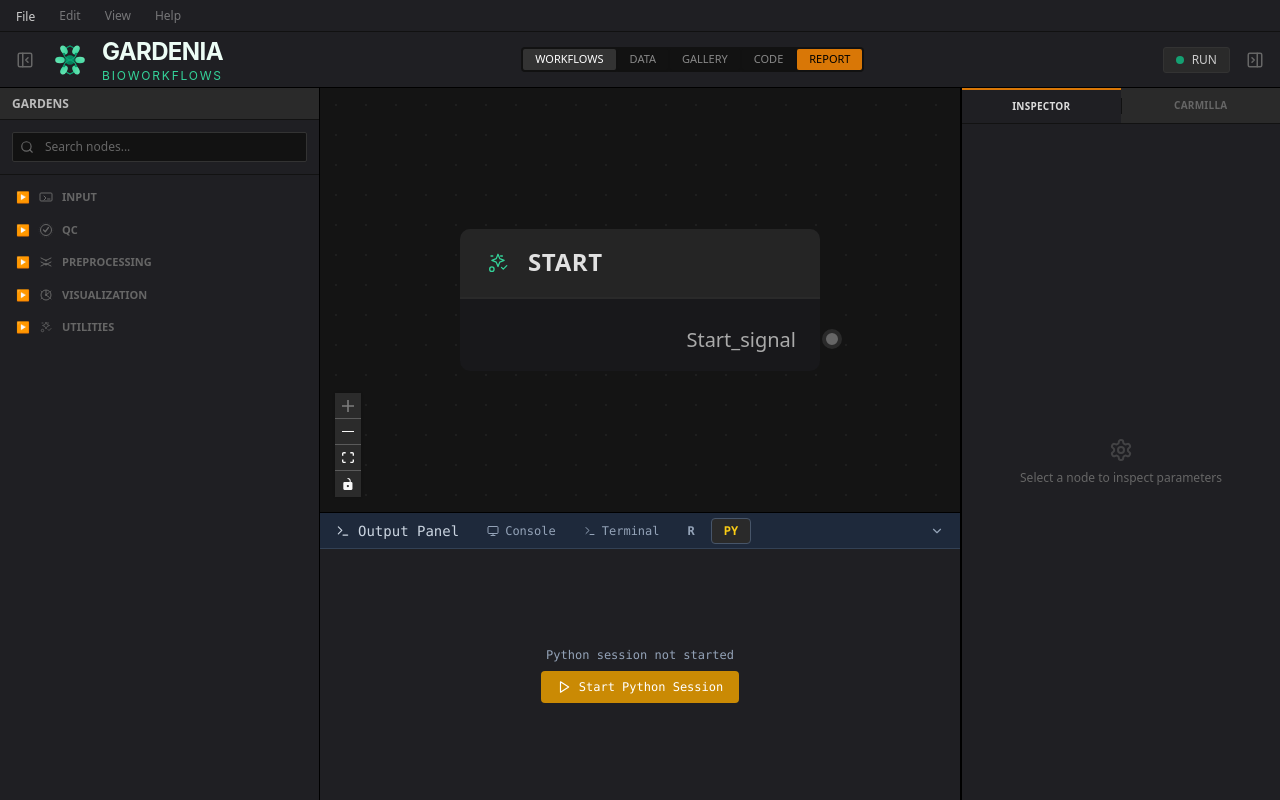
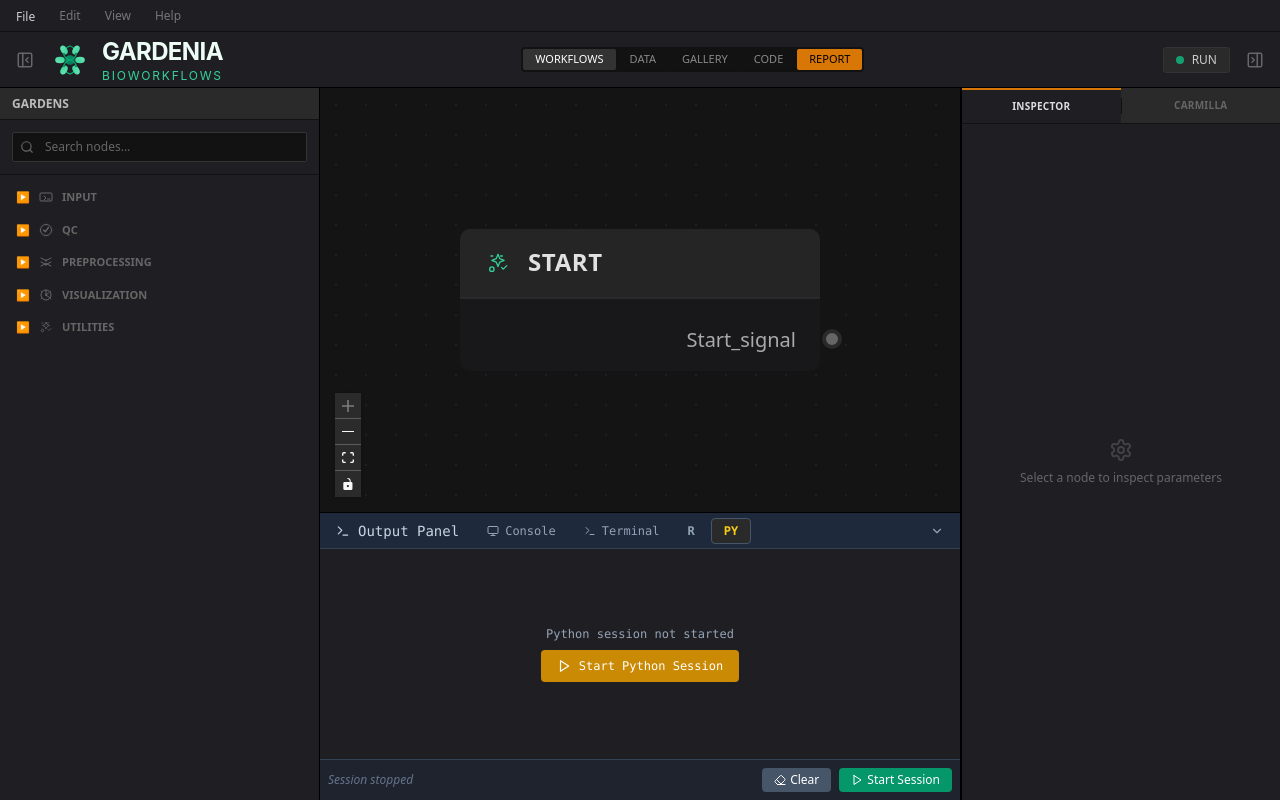
Before and after one commit to siouxi/gardenia, a React (Vite) app: page / in a window 1280 px wide. Both pictures are taken after a click on the button "PY". Built offline with nearby package versions, Linux system fonts and the light colour scheme.

Commit message:
reanudar sesiones

```diff
--- a/src/components/Terminal.tsx
+++ b/src/components/Terminal.tsx
@@ -546,8 +546,10 @@ export const Terminal = ({ onAddTestNode, onLogToConsole }: {
             </div>
 
             {/* R Input Field */}
-            {activeTab === 'r' && rSessionActive && (
+            {activeTab === 'r' && (
                 <div className="border-t border-slate-700 p-2 bg-slate-800/50 flex items-center gap-2">
+                    {rSessionActive ? (
+                        <>
                             <div className="flex items-center gap-2 flex-1">
                                 <span className="text-blue-400 font-mono text-xs">R&gt;</span>
                                 <input
@@ -582,6 +584,30 @@ export const Terminal = ({ onAddTestNode, onLogToConsole }: {
                                 <X size={12} />
                                 Stop
                             </button>
+                        </>
+                    ) : (
+                        <div className="flex items-center justify-between w-full">
+                            <span className="text-slate-500 text-xs italic">Session stopped</span>
+                            <div className="flex gap-2">
+                                <button
+                                    onClick={clearRHistory}
+                                    className="px-3 py-1 bg-slate-600 hover:bg-slate-700 text-white text-xs rounded transition-colors flex items-center gap-1"
+                                    title="Clear Output"
+                                >
+                                    <Eraser size={12} />
+                                    Clear
+                                </button>
+                                <button
+                                    onClick={startRSession}
+                                    disabled={rSessionLoading}
+                                    className="px-3 py-1 bg-emerald-600 hover:bg-emerald-700 text-white text-xs rounded transition-colors flex items-center gap-1 disabled:opacity-50"
+                                >
+                                    <Play size={12} />
+                                    {rSessionLoading ? 'Starting...' : 'Start Session'}
+                                </button>
+                            </div>
+                        </div>
+                    )}
                 </div>
             )}
 
@@ -611,8 +637,10 @@ export const Terminal = ({ onAddTestNode, onLogToConsole }: {
             )}
 
             {/* Python Input Field */}
-            {activeTab === 'python' && pythonSessionActive && (
+            {activeTab === 'python' && (
                 <div className="border-t border-slate-700 p-2 bg-slate-800/50 flex items-center gap-2">
+                    {pythonSessionActive ? (
+                        <>
                             <div className="flex items-center gap-2 flex-1">
                                 <span className="text-yellow-400 font-mono text-xs">PY&gt;</span>
                                 <input
@@ -647,6 +675,30 @@ export const Terminal = ({ onAddTestNode, onLogToConsole }: {
                                 <X size={12} />
                                 Stop
                             </button>
+                        </>
+                    ) : (
+                        <div className="flex items-center justify-between w-full">
+                            <span className="text-slate-500 text-xs italic">Session stopped</span>
+                            <div className="flex gap-2">
+                                <button
+                                    onClick={clearPythonHistory}
+                                    className="px-3 py-1 bg-slate-600 hover:bg-slate-700 text-white text-xs rounded transition-colors flex items-center gap-1"
+                                    title="Clear Output"
+                                >
+                                    <Eraser size={12} />
+                                    Clear
+                                </button>
+                                <button
+                                    onClick={startPythonSession}
+                                    disabled={pythonSessionLoading}
+                                    className="px-3 py-1 bg-emerald-600 hover:bg-emerald-700 text-white text-xs rounded transition-colors flex items-center gap-1 disabled:opacity-50"
+                                >
+                                    <Play size={12} />
+                                    {pythonSessionLoading ? 'Starting...' : 'Start Session'}
+                                </button>
+                            </div>
+                        </div>
+                    )}
                 </div>
             )}
         </div>
```
Also changed, not shown: 1 other file (tests, documents, lock files or other folders). Lines whose indentation alone changed are shown as unchanged.
